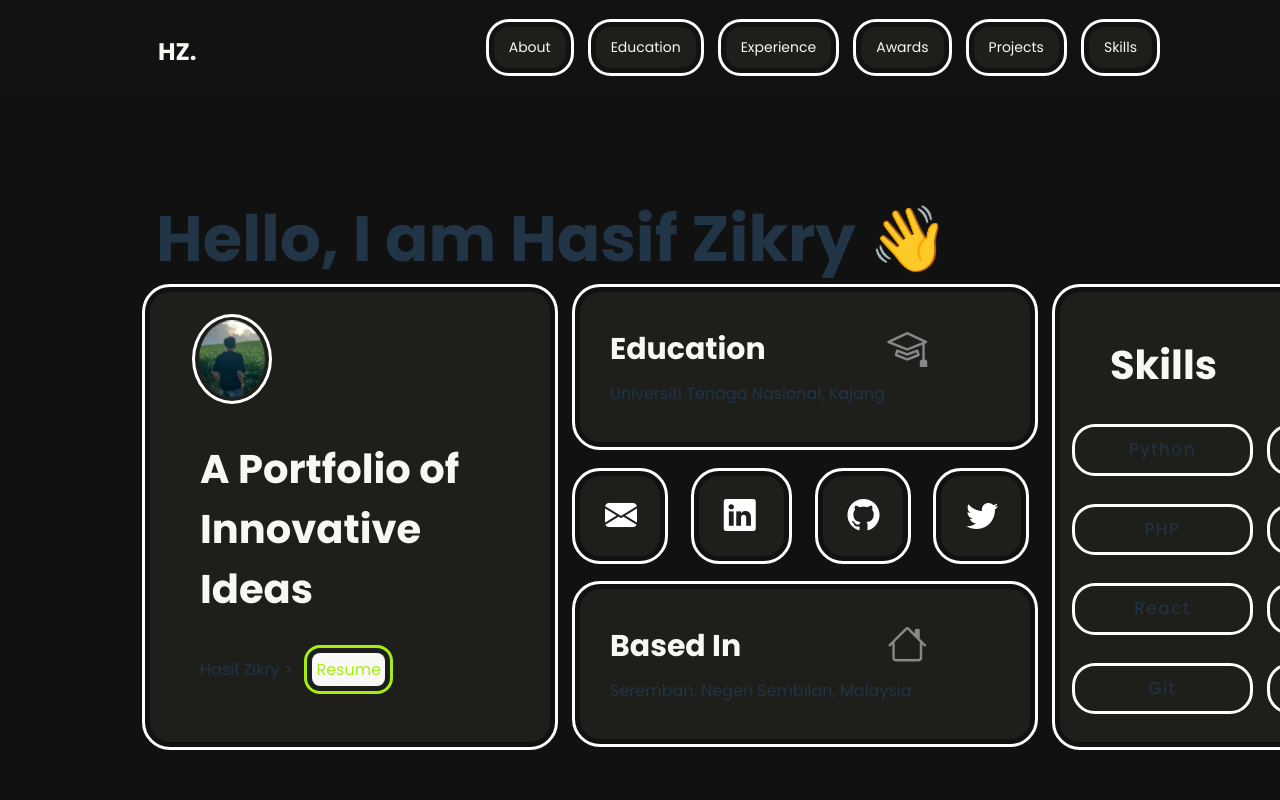
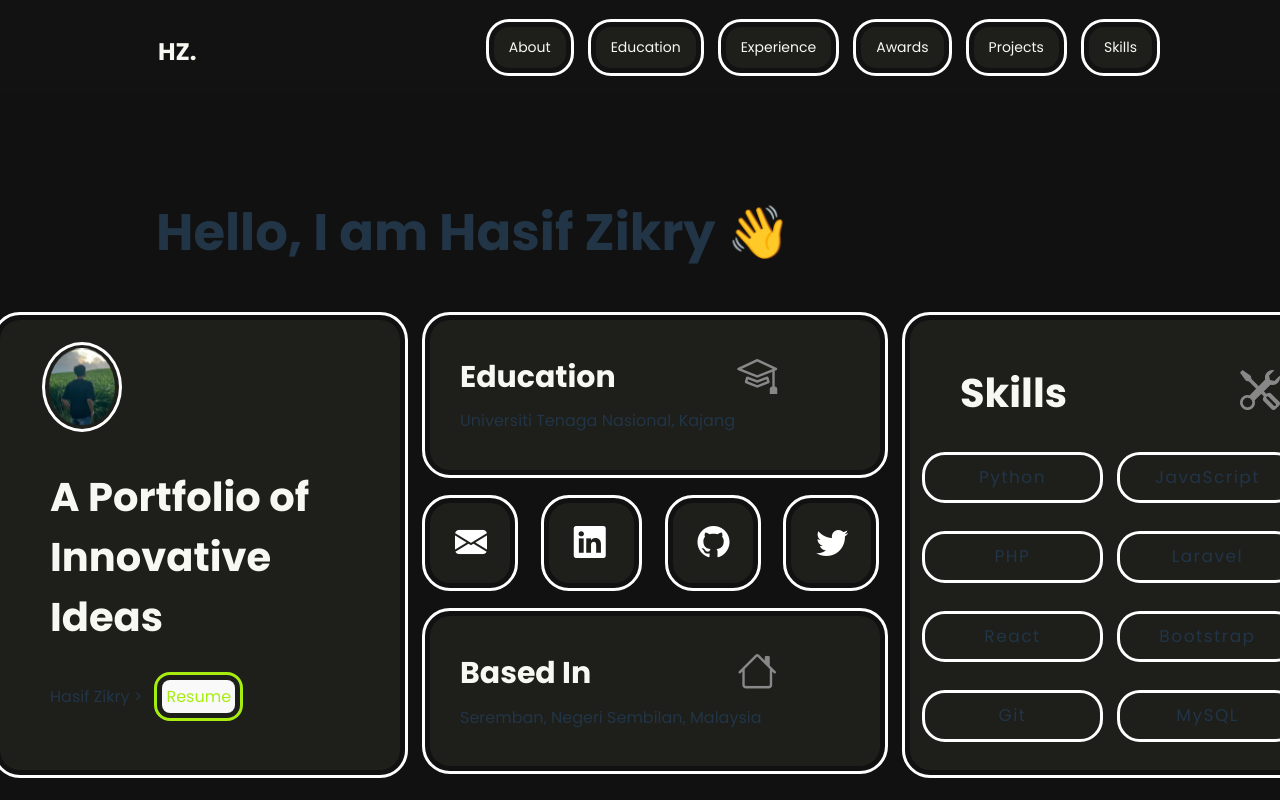
Before and after one commit to siefzieq/Portfolio, a React (Vite) app: page / in a window 1280 px wide. Shown: the top 800 px of the page. Built offline with nearby package versions, Linux system fonts and the light colour scheme.

Commit message:
Version 1.3

```diff
--- a/src/components/Main/Main.css
+++ b/src/components/Main/Main.css
@@ -1,6 +1,7 @@
 body {
     background-color: #F9FAFB;
     font-family: Poppins;
+    font-size: 16px;
 }
 .header{
     padding-left: 20px;
@@ -97,6 +98,7 @@ h2 {
     min-height: 100vh; /* Full height of the viewport */
     box-sizing: border-box; /* Ensure padding is included in height */
     padding-left: 25%;
+    padding-right: 25%
 }
 .bento-grid {
     display: grid;
@@ -213,10 +215,9 @@ h2 {
     color:#111111;
 }
 .header-main{
-    font-size: 20px;
     margin-left: 13%;
     margin-top: 17%;
-    margin-bottom: -200px;
+    margin-bottom: -150px;
 }
 .wave-emoji {
     display: inline-block;
```
